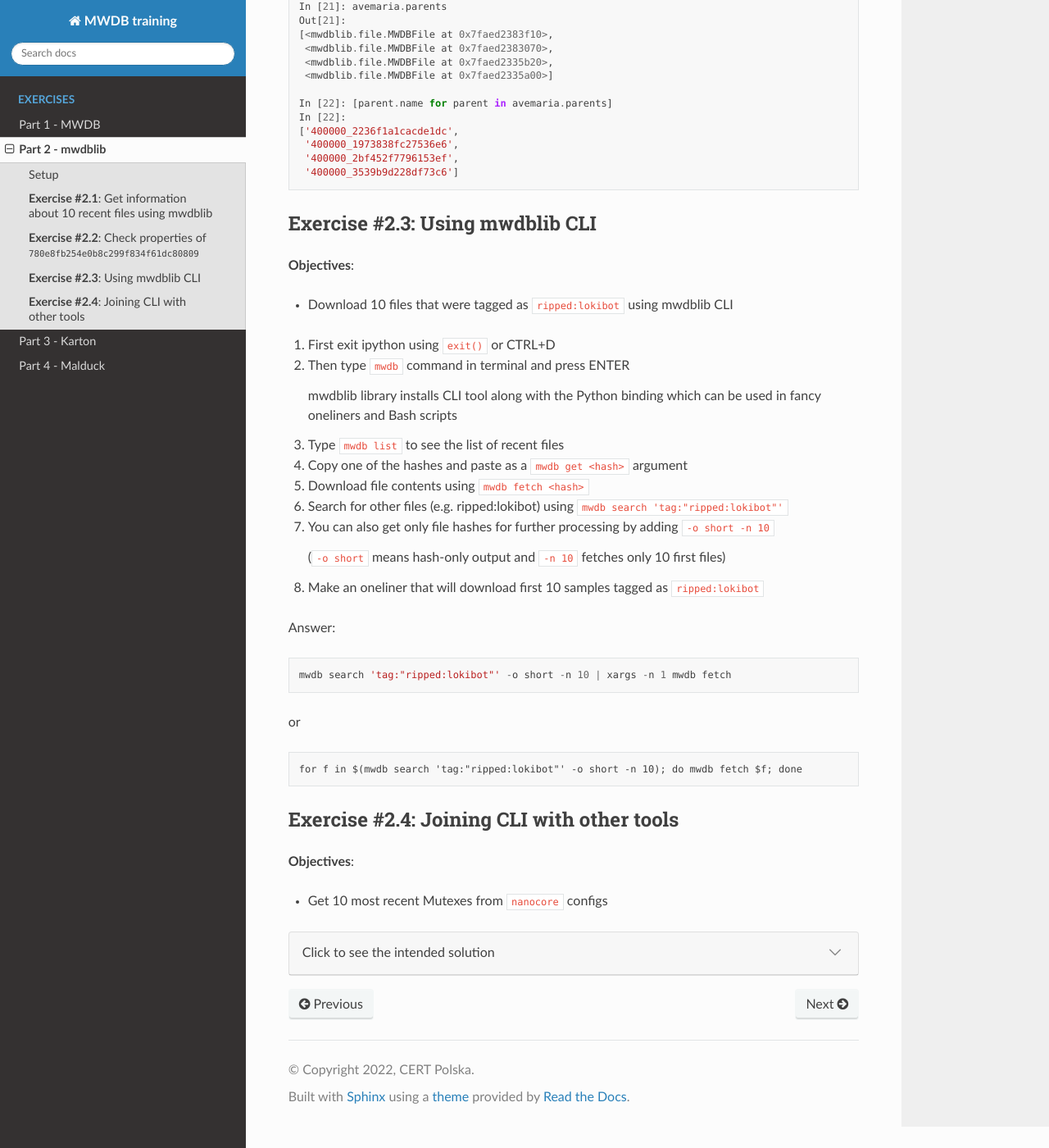
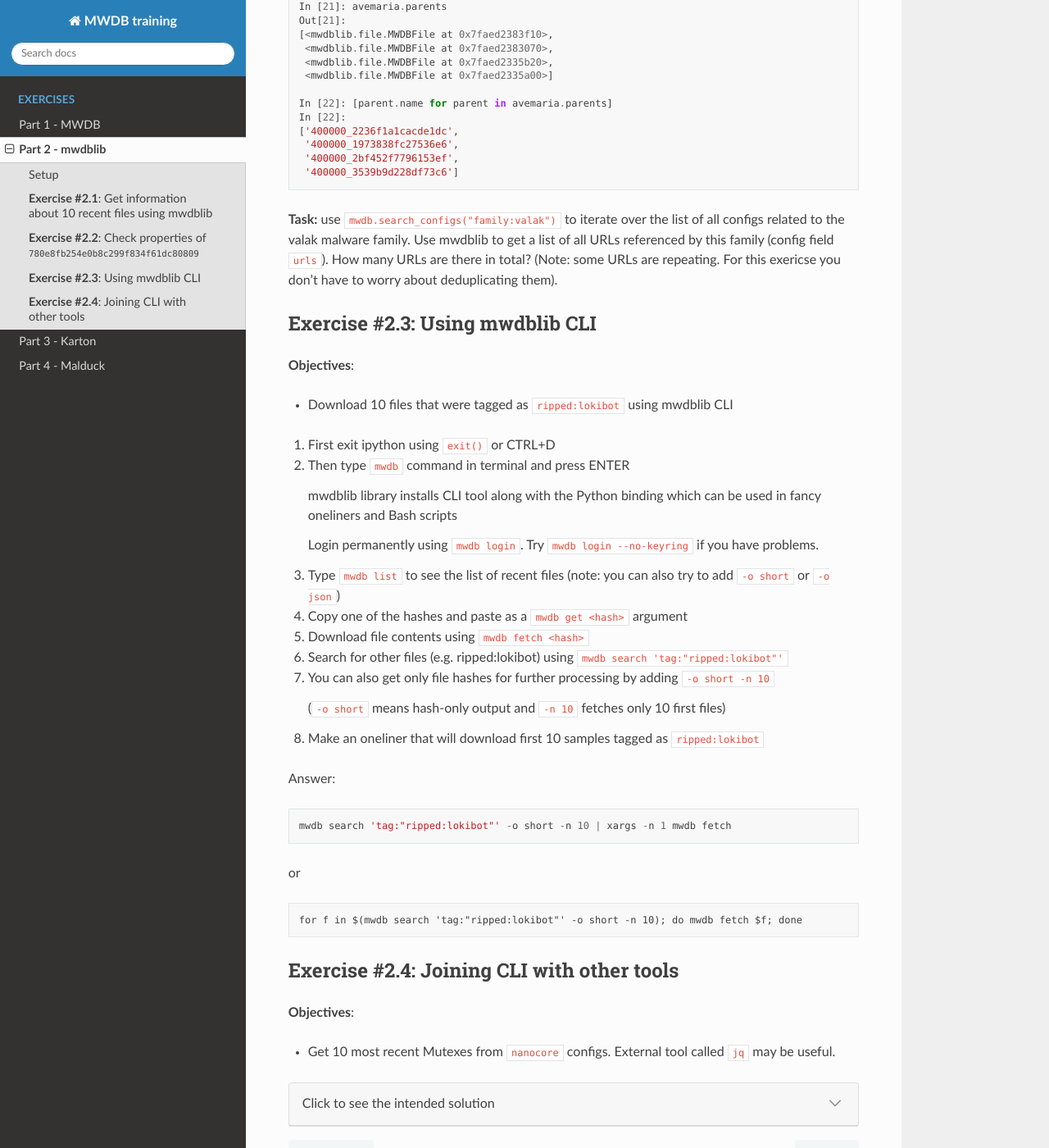
Before and after one commit to CERT-Polska/training-mwdb, a Sphinx documentation site: the page built from source/part-2.md, in a window 1280 px wide and 1400 px high, scrolled down 3019 px. Shown: the whole window at 82% size. Built offline with Sphinx 7.4.7 and the Read the Docs theme 2.0.0, drawn with Linux system fonts in a browser that asks for light colours.

Commit message:
fix/part2

`````diff
--- a/source/part-2.md
+++ b/source/part-2.md
@@ -152,6 +152,10 @@
  '400000_3539b9d228df73c6']
 ```
 
+**Task:** use `mwdb.search_configs("family:valak")` to iterate over the list of all configs related to the valak malware family.
+Use mwdblib to get a list of all URLs referenced by this family (config field `urls`). How many URLs are there in total?
+(Note: some URLs are repeating. For this exericse you don't have to worry about deduplicating them).
+
 ## **Exercise #2.3**: Using mwdblib CLI
 
 **Objectives**:
@@ -163,7 +167,9 @@
 
    mwdblib library installs CLI tool along with the Python binding which can be used in fancy oneliners and Bash scripts
 
-3. Type `mwdb list` to see the list of recent files
+   Login permanently using `mwdb login`. Try `mwdb login --no-keyring` if you have problems.
+
+3. Type `mwdb list` to see the list of recent files (note: you can also try to add `-o short` or `-o json`)
 
 4. Copy one of the hashes and paste as a `mwdb get <hash>` argument
 
@@ -192,7 +198,7 @@
 ## **Exercise #2.4**: Joining CLI with other tools
 
 **Objectives**:
-   - Get 10 most recent Mutexes from ``nanocore`` configs
+   - Get 10 most recent Mutexes from ``nanocore`` configs. External tool called `jq` may be useful.
 
 ````{dropdown} Click to see the intended solution
 ```bash
`````
